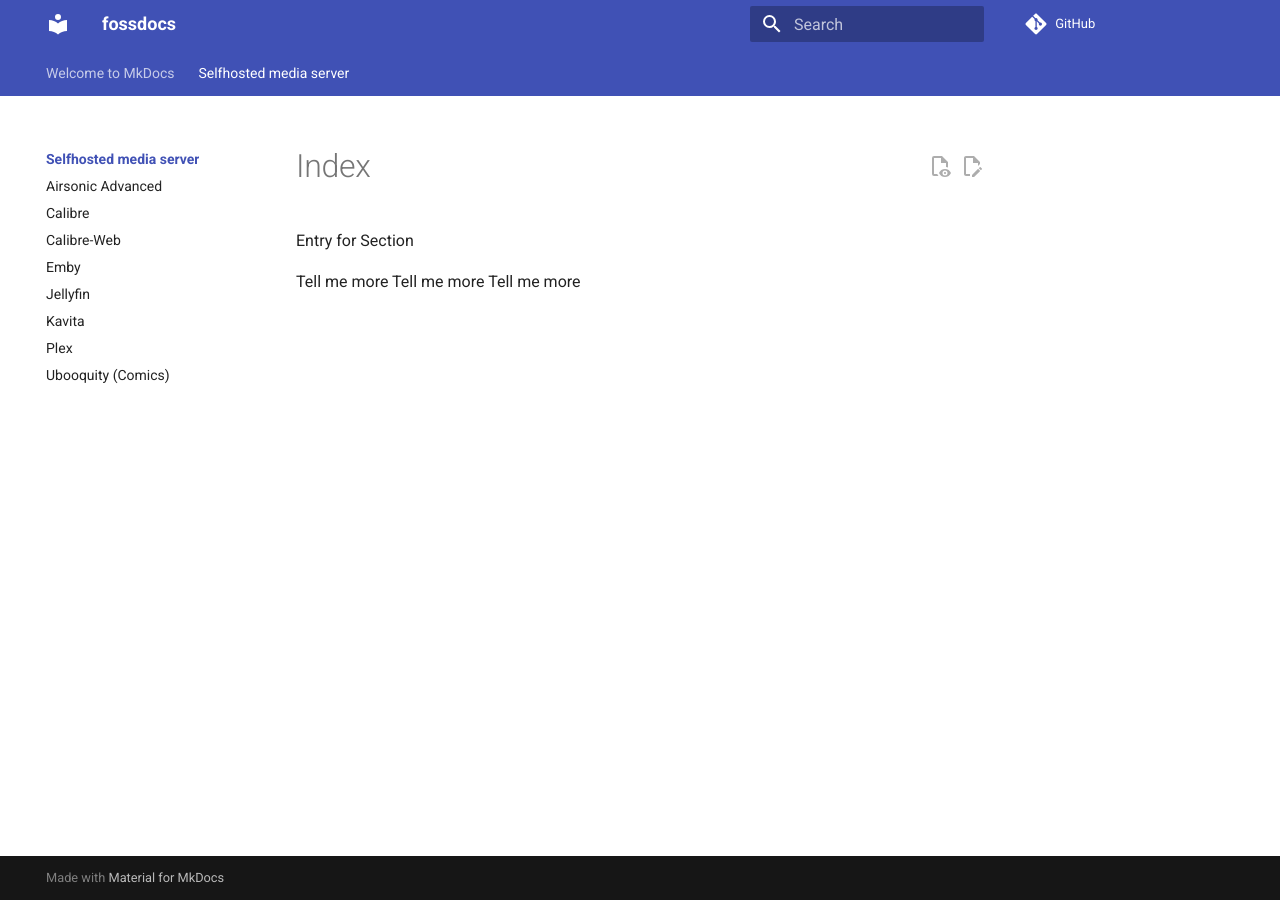
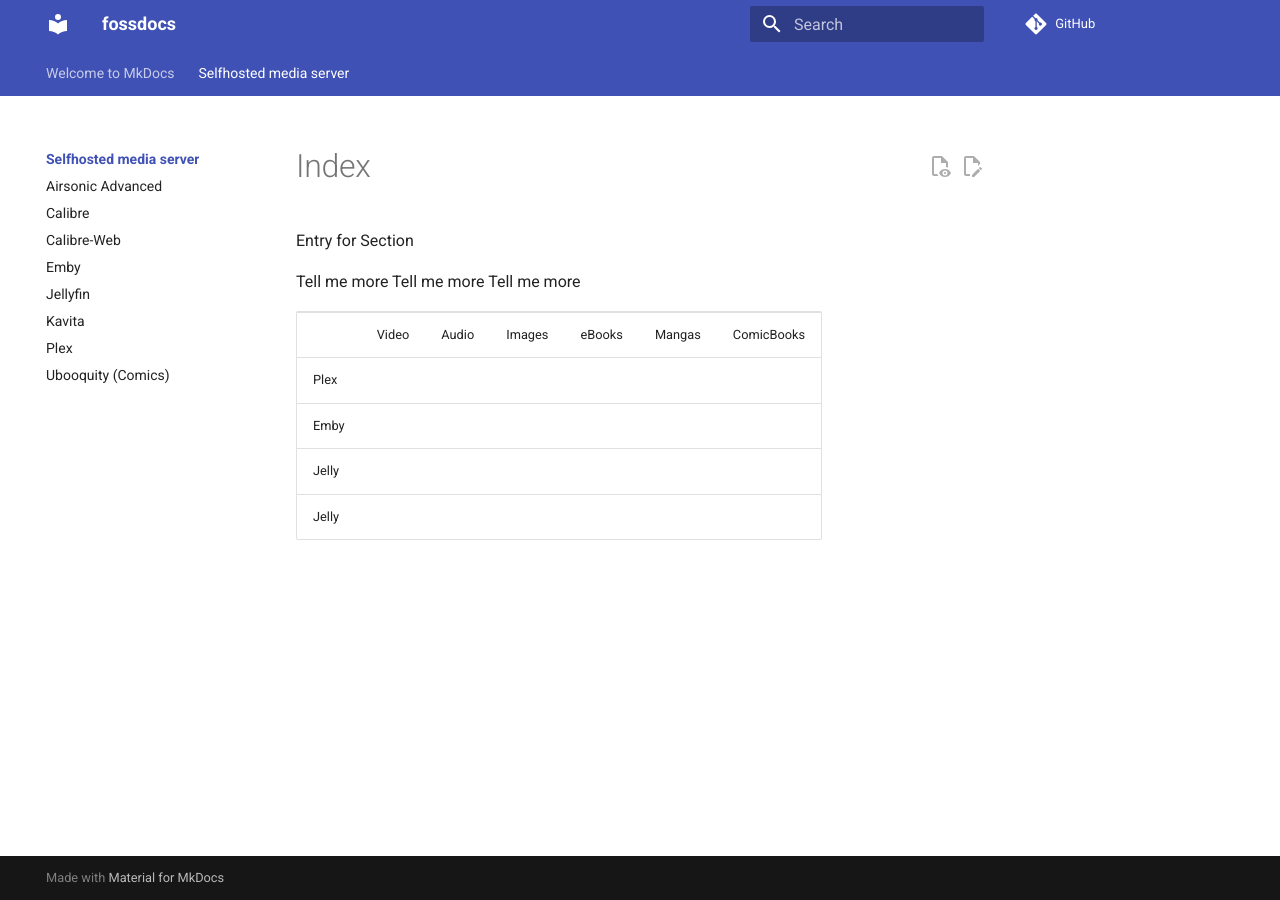
Before and after one commit to cmuc24/fossdocs, an MkDocs documentation site: the page built from docs/selfhosted_media_server/index.md, in a window 1280 px wide. Built offline with MkDocs 1.6.1 and Material for MkDocs 9.7.7, drawn with Linux system fonts in a browser that asks for light colours; comment, search, counter and statistics services are not loaded.

Commit message:
Try edut

```diff
--- a/docs/selfhosted_media_server/index.md
+++ b/docs/selfhosted_media_server/index.md
@@ -1,3 +1,5 @@
 Entry for Section
 
 Tell me more Tell me more Tell me more
+
+<table><tbody><tr><td>&nbsp;</td><td>Video</td><td>Audio</td><td>Images</td><td>eBooks</td><td>Mangas</td><td>ComicBooks</td></tr><tr><td>Plex</td><td>&nbsp;</td><td>&nbsp;</td><td>&nbsp;</td><td>&nbsp;</td><td>&nbsp;</td><td>&nbsp;</td></tr><tr><td>Emby</td><td>&nbsp;</td><td>&nbsp;</td><td>&nbsp;</td><td>&nbsp;</td><td>&nbsp;</td><td>&nbsp;</td></tr><tr><td>Jelly</td><td>&nbsp;</td><td>&nbsp;</td><td>&nbsp;</td><td>&nbsp;</td><td>&nbsp;</td><td>&nbsp;</td></tr><tr><td>Jelly</td><td>&nbsp;</td><td>&nbsp;</td><td>&nbsp;</td><td>&nbsp;</td><td>&nbsp;</td><td>&nbsp;</td></tr></tbody></table>
```
